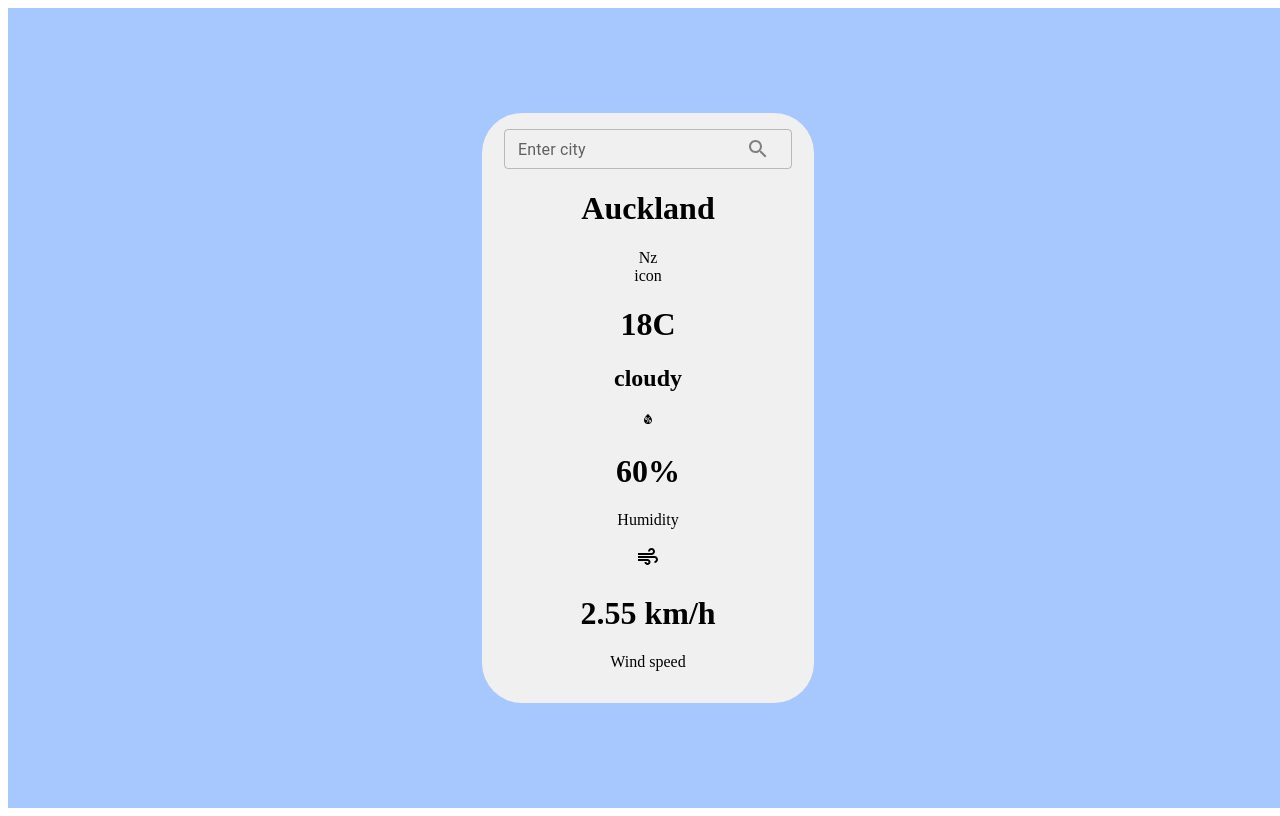
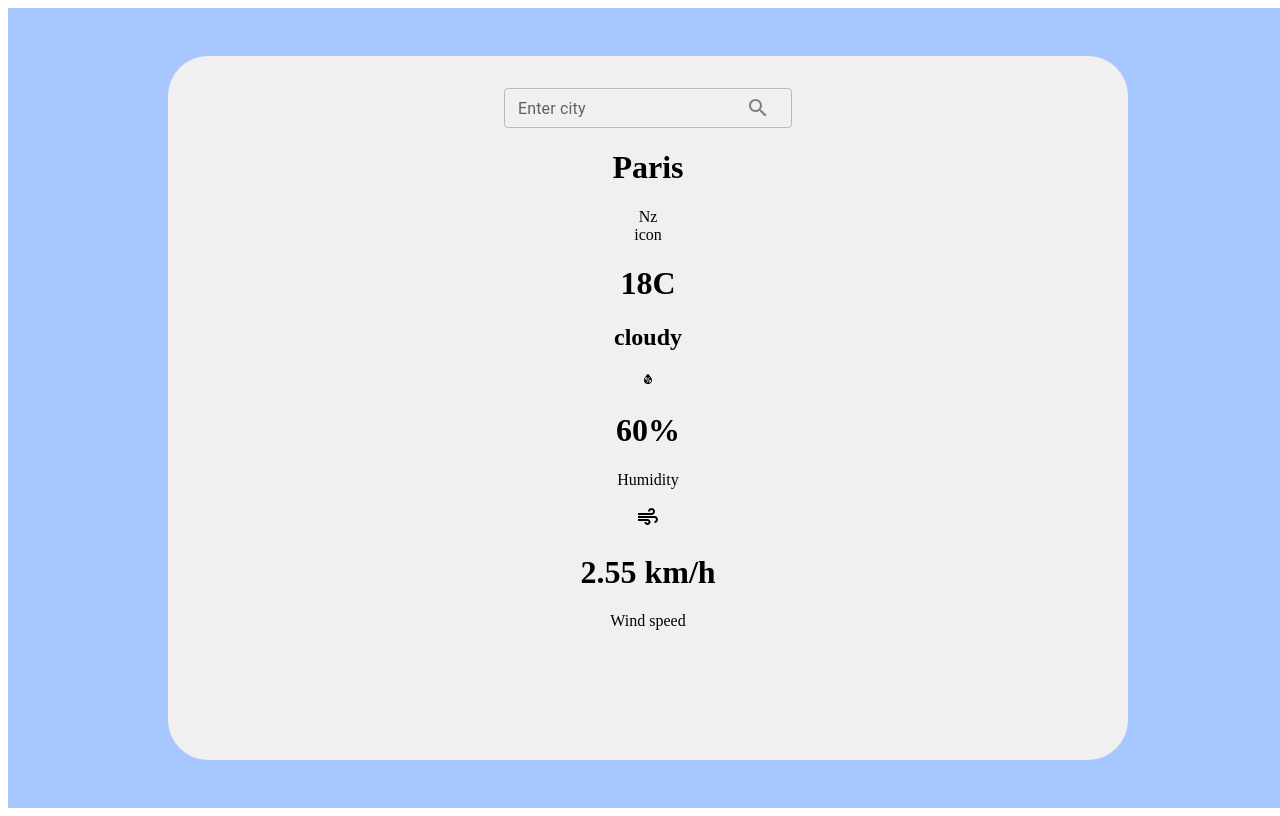
Before and after one commit to nicolkaver/weather_app, a React (Create React App) app: page / in a window 1280 px wide. Built offline with nearby package versions, Linux system fonts and the light colour scheme.

Commit message:
CODE REFACTO AND ADD LISTENERS:
you can search for a city by clicking Enter

```diff
--- /dev/null
+++ b/src/components/CustomizedTextField.tsx
@@ -0,0 +1,52 @@
+import React, {ChangeEvent} from "react";
+import TextField from '@mui/material/TextField';
+import IconButton from '@mui/material/IconButton';
+import SearchOutlinedIcon from '@mui/icons-material/SearchOutlined';
+
+type CustomizedTextFieldProps = {
+    inputValue: string;
+    setInputValue: React.Dispatch<React.SetStateAction<string>>;
+    setDisplayedCity: React.Dispatch<React.SetStateAction<string>>;
+};
+
+const CustomizedTextField = (props: CustomizedTextFieldProps) => {
+    const changeInputValue = (event: ChangeEvent<HTMLInputElement>) =>
+    {
+        props.setInputValue(event.target.value);
+    };
+
+    const handleButtonClick = () =>
+    {
+        props.setDisplayedCity(props.inputValue);
+        props.setInputValue("");
+    };
+
+    const handleEnter = (event: React.KeyboardEvent) =>
+    {
+        if (event.key === "Enter")
+        {
+            props.setDisplayedCity(props.inputValue);
+            props.setInputValue("");
+        }
+    };
+
+    return (
+        <TextField
+            id="outlined-basic"
+            label="Enter city"
+            variant="outlined"
+            size="small"
+            InputProps={{
+                endAdornment: (
+                    <IconButton onClick={handleButtonClick}>
+                        <SearchOutlinedIcon sx={{ color: 'gray' }} />
+                    </IconButton> ),
+            }}
+            value={props.inputValue}
+            onChange={changeInputValue}
+            onKeyDown={handleEnter}
+        />
+    );
+};
+
+export default CustomizedTextField;
--- a/src/components/DisplayWeather.tsx
+++ b/src/components/DisplayWeather.tsx
@@ -1,83 +1,25 @@
-import React, {ReactNode, useState, ChangeEvent} from "react";
+import React, {useState, ChangeEvent} from "react";
 import { MainWrapper } from "./weather.module";
-import SearchOutlinedIcon from '@mui/icons-material/SearchOutlined';
 import AirIcon from '@mui/icons-material/Air';
-import Paper from '@mui/material/Paper';
-import Box from '@mui/material/Box'
-import InputBase from '@mui/material/InputBase';
-import IconButton from '@mui/material/IconButton';
-import Divider from '@mui/material/Divider';
-import TextField from '@mui/material/TextField';
 import { WiHumidity } from "react-icons/wi";
-
-interface ColoredAndBackgroundBoxProps {
-    children: ReactNode;
-  }
-
-
-const ColoredAndBackgroundBox: React.FC<ColoredAndBackgroundBoxProps> = ({ children }) => {
-    return (
-        <Box
-            component="div"
-            width={300}
-            padding={2}
-            borderRadius={10}
-            style={{
-            backgroundColor: '#f0f0f0',
-            //   backgroundImage: 'url("/path/to/your/image.jpg")',
-            backgroundSize: 'cover',
-            backgroundPosition: 'center',
-            }}
-        >
-            {children}
-        </Box>
-    );
-};
-
-const CustomizedTextField = () => {
-    const [inputValue, setInputValue] = useState("");
-    const changeInputValue = (event: ChangeEvent<HTMLInputElement>) =>
-    {
-        setInputValue(event.target.value);
-    };
-
-    const handleButtonClick = () =>
-    {
-        setInputValue("");
-        console.log("Button clicked!");
-    };
-
-    return (
-        <TextField
-            id="outlined-basic"
-            label="Enter city"
-            variant="outlined"
-            size="small"
-            InputProps={{
-                endAdornment: (
-                    <IconButton onClick={handleButtonClick}>
-                        <SearchOutlinedIcon sx={{ color: 'gray' }} />
-                    </IconButton>                ),
-            }}
-            value = {inputValue}
-            onChange={changeInputValue}
-        />
-    );
-}
+import MainBox from "./MainBox"
+import CustomizedTextField from "./CustomizedTextField"
 
 const DisplayWeather = () =>
 {
-    const [displayedCity, setDisplayedCity] = useState("");
+    const [inputValue, setInputValue] = useState("");
+    const [displayedCity, setDisplayedCity] = useState("Paris");
 
     return (
         <div style={{ backgroundColor: '#a6c8ff', height: '100vh', width: '100vw' }}>
             <MainWrapper>
             <div style={{ display: 'flex', justifyContent: 'center', alignItems: 'center', height: '100vh' }}>
-                <ColoredAndBackgroundBox>
-                    <CustomizedTextField />
+                <MainBox>
+                    <CustomizedTextField inputValue={inputValue} setInputValue={setInputValue}
+                                        setDisplayedCity={setDisplayedCity} />
 
                     <div className="weatherArea">
-                        <h1>Auckland</h1>
+                        <h1>{displayedCity}</h1>
                         <span>Nz</span>
                         <div className="icon">
                             icon
@@ -103,7 +45,7 @@ const DisplayWeather = () =>
                             </div>
                         </div>
                     </div>
-                </ColoredAndBackgroundBox>
+                </MainBox>
                 </div>
             </MainWrapper>
         </div>
--- /dev/null
+++ b/src/components/MainBox.tsx
@@ -0,0 +1,31 @@
+import React, {ReactNode} from "react";
+import Box from '@mui/material/Box';
+
+interface MainBoxProps {
+    children: ReactNode;
+  }
+
+const MainBox: React.FC<MainBoxProps> = ({ children }) => {
+    return (
+        <Box
+            component="div"
+            width="70%"
+            height="80%"
+            padding="2rem"
+            borderRadius={10}
+            style={{
+                backgroundColor: '#f0f0f0',
+                //   backgroundImage: 'url("/path/to/your/image.jpg")',
+                backgroundSize: 'cover',
+                backgroundPosition: 'center',
+                display: 'flex',
+                flexDirection: 'column',
+                alignItems: 'center'
+            }}
+        >
+            {children}
+        </Box>
+    );
+};
+
+export default MainBox;
```
Also changed, not shown: 1 other file (tests, documents, lock files or other folders).
